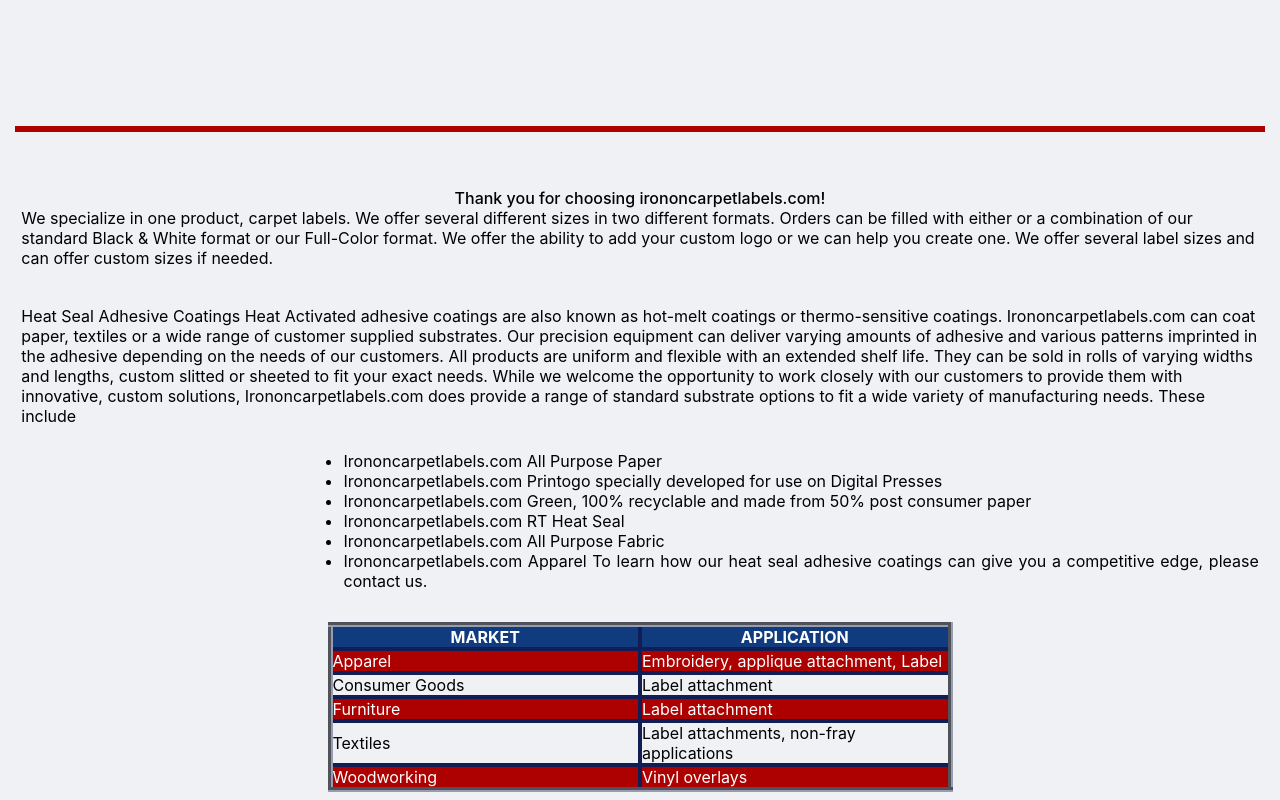
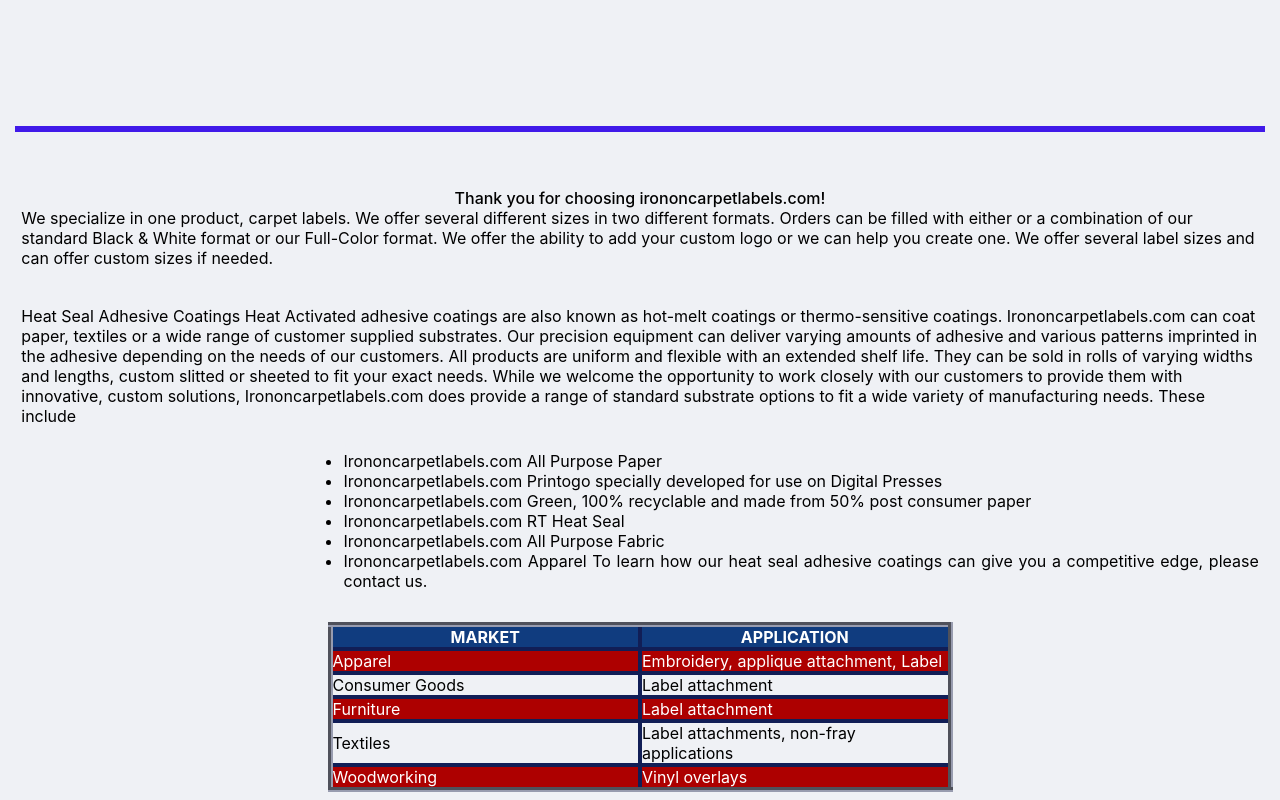
Before and after one commit to 303dog/churchform, a React (Create React App) app: page / in a window 1280 px wide. Shown: the part 640-1440 px from the top of the page. Built offline with nearby package versions, Linux system fonts and the light colour scheme.

Commit message:
testing colors

```diff
--- a/src/component/Layout.css
+++ b/src/component/Layout.css
@@ -27,7 +27,7 @@
   padding: auto;
   margin: 85px 15px 75px 15px;
   border-bottom: 6px solid #ad0000;
-  border-top: 6px solid #ad0000;
+  border-top: 6px solid #401ae9;
 }
 
 .layout__section {
```
